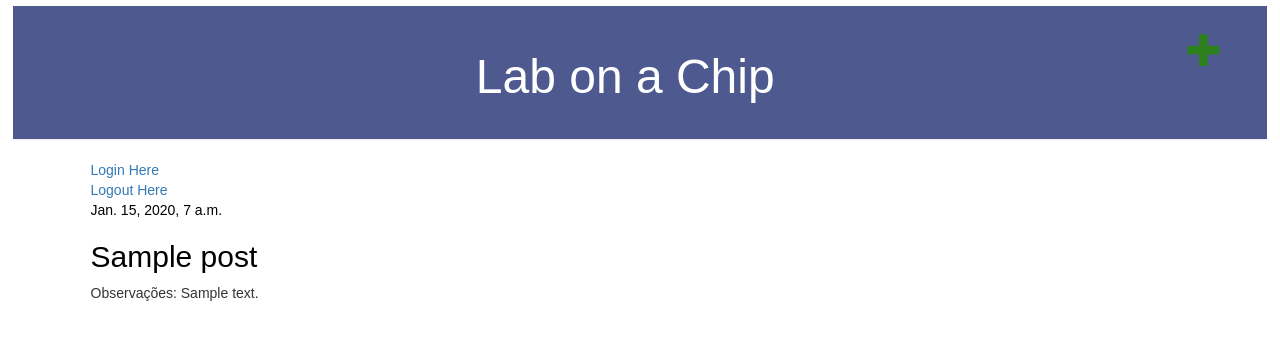
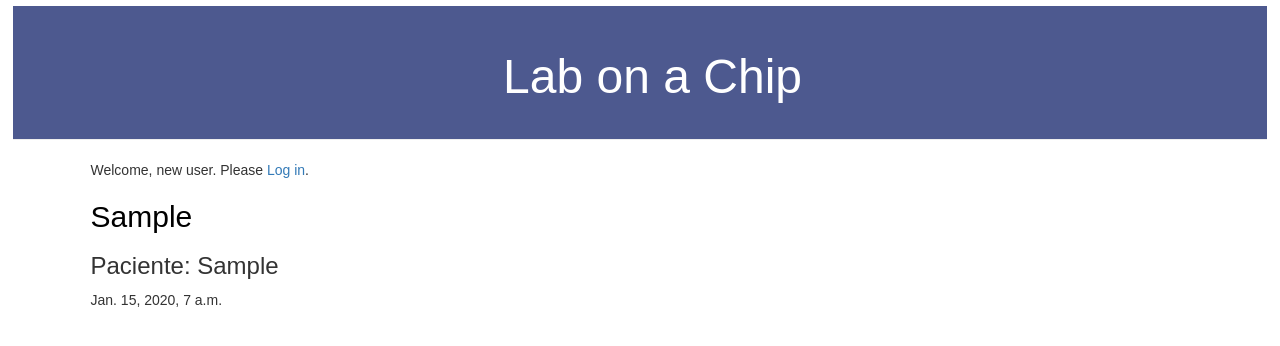
Before and after one commit to geovanimendonca/my-first-site, a Django app: page / in a window 1280 px wide. Shown: the top 346 px of the page. Run offline with Django 3.2, Linux system fonts and the light colour scheme; tables that the repository leaves empty hold one stand-in row (values such as "Sample post"); some libraries are stand-ins or nearby versions.

Commit message:
login, register, create new post, filter with user, user conditions

```diff
--- a/Comandos.txt
+++ b/Comandos.txt
@@ -6,6 +6,9 @@ Admin -> Login: Geovani (geovanimendonca§nãoseiqual o certo)- geovanigeovani
 Admin no anywhere -> geovani - geovanigeovani
 Criando aplicação
 python manage.py startapp NOME_DO_APP
+
+Criar super usuario
+python manage.py createsuperuser
 
 Upload quando faz alterações
 python manage.py migrate lab(NOME_DO_APP)
--- a/lab/forms.py
+++ b/lab/forms.py
@@ -6,4 +6,4 @@ class PostForm(forms.ModelForm):
 
     class Meta:
         model = Post
-        fields = ('author', 'title','text',)
+        fields = ('Exame','Paciente','text')
--- a/lab/models.py
+++ b/lab/models.py
@@ -1,14 +1,15 @@
 from django.conf import settings
 from django.db import models
 from django.utils import timezone
-#from django.contrib.auth.models import User
+from django.contrib.auth.models import User
 
 
 
 
-'''
+
 class Post(models.Model):
-    user = models.ForeignKey(User, on_delete=models.CASCADE)
+    user = models.ForeignKey(User, on_delete=models.CASCADE,null=True)
+
     Exame = models.CharField(max_length=150)
     Paciente = models.CharField(max_length=150)
     text = models.TextField()
@@ -21,8 +22,8 @@ class Post(models.Model):
 
     def __str__(self):
         return self.Exame
+
 '''
-
 class Post(models.Model):
     author = models.ForeignKey(settings.AUTH_USER_MODEL, on_delete=models.CASCADE)
     title = models.CharField(max_length=200)
@@ -36,3 +37,4 @@ class Post(models.Model):
 
     def __str__(self):
         return self.title
+'''
--- a/lab/templates/lab/base.html
+++ b/lab/templates/lab/base.html
@@ -9,7 +9,9 @@
     </head>
     <body>
         <div class="page-header">
-            <a href="{% url 'post_new' %}" class="top-menu"><span class="glyphicon glyphicon-plus"></span></a>
+            {% if user.is_authenticated %}
+                <a href="{% url 'post_new' %}" class="top-menu"><span class="glyphicon glyphicon-plus"></span></a>
+            {% endif %}
             <h1><a href="/">Lab on a Chip</a></h1>
         </div>
         <div class="content container">
--- a/lab/templates/lab/post_list.html
+++ b/lab/templates/lab/post_list.html
@@ -1,17 +1,22 @@
 {% extends 'lab/base.html' %}
 {% block content %}
+    {% if user.is_authenticated %}
+        <p>Welcome, {{ user.get_username }}. Thanks for logging in.</p>
+        <a href="/logout">Logout Here</a>
+    {% else %}
+        <p>Welcome, new user. Please <a href="/login">Log in</a>.</p>
+    {% endif %}
 
-    <a href="/login">Login Here<br></a>
-    <a href="/logout">Logout Here</a>
 
 
     {% for post in posts %}
         <div class="post">
             <div class="date">
-                {{ post.published_date }}
+
             </div>
-            <h2><a href="{% url 'post_detail' pk=post.pk %}">{{ post.title}}</a></h2>
-            <p>Observações: {{ post.text|linebreaksbr }}</p>
+            <h2><a href="{% url 'post_detail' pk=post.pk %}">{{ post.Exame}}</a></h2>
+            <h3>Paciente: {{post.Paciente}}</h3>
+            {{ post.published_date }}
         </div>
     {% endfor %}
 {% endblock %}
--- a/lab/urls.py
+++ b/lab/urls.py
@@ -5,5 +5,5 @@ urlpatterns = [
     path('', views.post_list, name='post_list'),
     path('post/<int:pk>/', views.post_detail, name='post_detail'),
     path('post/new/', views.post_new, name='post_new'),
-
+    path('post/<int:pk>/edit/',views.post_edit,name='post_edit'),
 ]
--- a/lab/views.py
+++ b/lab/views.py
@@ -24,8 +24,23 @@ def post_new(request):
              post.published_date = timezone.now()
              post.save()
              return redirect('post_detail', pk=post.pk)
+
      else:
          form = PostForm()
+     return render(request, 'lab/post_edit.html', {'form': form})
+
+def post_edit(request, pk):
+     post = get_object_or_404(Post, pk=pk)
+     if request.method == "POST":
+         form = PostForm(request.POST, instance=post)
+         if form.is_valid():
+             post = form.save(commit=False)
+             post.author = request.user
+             post.published_date = timezone.now()
+             post.save()
+             return redirect('post_detail', pk=post.pk)
+     else:
+         form = PostForm(instance=post)
      return render(request, 'lab/post_edit.html', {'form': form})
 
 
--- a/mysite/settings.py
+++ b/mysite/settings.py
@@ -94,6 +94,7 @@ AUTH_PASSWORD_VALIDATORS = [
     },
     {
         'NAME': 'django.contrib.auth.password_validation.MinimumLengthValidator',
+        'OPTIONS':{ 'min_length': 8}
     },
     {
         'NAME': 'django.contrib.auth.password_validation.CommonPasswordValidator',
--- a/register/forms.py
+++ b/register/forms.py
@@ -4,8 +4,10 @@ from django.contrib.auth.forms import UserCreationForm
 from django.contrib.auth.models import User
 
 class RegisterForm(UserCreationForm):
-    email = forms.EmailField()
+    first_name = forms.CharField(max_length=30, required=False , help_text='Optional')
+    last_name = forms.CharField(max_length=30, required=False , help_text='Optional')
+    email = forms.EmailField(max_length=254)
 
     class Meta:
         model = User
-        fields = ['username','email','password1','password2']
+        fields = ['username','first_name','last_name','email','password1','password2']
```
Also changed, not shown: lab/templates/lab/post_detail.html (+6 -2 lines), register/views.py (+6 -2 lines), lab/migrations/0001_initial.py, lab/migrations/0002_remove_post_exame.py (deleted), lab/migrations/0003_remove_post_paciente.py (deleted).
